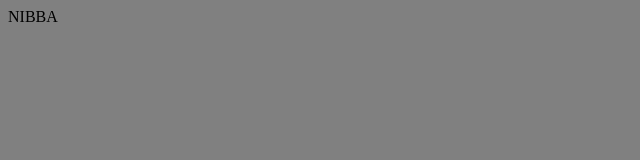
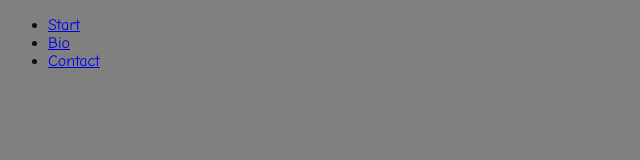
Before and after one commit to SlimShaker/LG, a plain HTML site: page index.html in a window 1280 px wide. Shown: the whole page, without its empty margins (0-640 px from the left). Drawn offline with Linux system fonts and the light colour scheme.

Commit message:
made development branch

```diff
--- a/index.html
+++ b/index.html
@@ -1,14 +1,34 @@
-
 <!DOCTYPE html>
 <html lang="en">
-<head>
-    <meta charset="UTF-8">
-    <meta name="viewport" content="width=, initial-scale=1.0">
-    <meta http-equiv="X-UA-Compatible" content="ie=edge">
+  <head>
     <title>LG</title>
-    <link rel="stylesheet" href="style/style.css">
-</head>
-<body>
-    NIBBA
-</body>
+    <meta charset="UTF-8" />
+    <meta name="viewport" content="width=device-width, inital-scale=1.0" />
+    <meta hhtp-equiv="X-UA-Compatible" content="ie=edge" />
+    <link rel="stylesheet" href="style/style.css" />
+  </head>
+  <body>
+      <header>
+
+
+
+      </header>
+
+    <nav class="navigation">
+      <ul>
+        <li><a href="#">Start</a></li>
+        <li>
+          <a href="pages/bio.html">Bio</a>
+        </li>
+        <li>
+          <a href="pages/contact.html">Contact</a>
+        </li>
+      </ul>
+    </nav>
+
+
+    <main></main>
+    <footer></footer>
+  </body>
+  <html></html>
 </html>
--- a/pages/style/style.css
+++ b/pages/style/style.css
@@ -0,0 +1,30 @@
+html {
+    font-family: "Comic Sans MS";
+    color: rgb(12, 12, 12);
+    margin: 0;
+    padding: 0;
+    height: 100%;
+  }
+
+  body{
+      background-image: url("/img/westcott_d0001_43x43_vy_gy_3_5_x_3_5_distressed_1475701900000_1285550.jpg")
+  }
+
+
+
+
+
+
+
+
+
+
+
+
+
+
+  .navigation {
+    float: leftS;
+    text-transform: uppercase;
+
+    }
--- a/style/style.css
+++ b/style/style.css
@@ -1,7 +1,10 @@
 html {
-margin: 0;
-padding: 0;
-}
+    font-family: "Comic Sans MS";
+    color: rgb(12, 12, 12);
+    margin: 0;
+    padding: 0;
+    height: 100%;
+  }
 body{
     background-color: gray;
 
```
Also changed, not shown: pages/bio.html (+12 -2 lines), pages/contact.html (added, +24 -0 lines), img/westcott_d0001_43x43_vy_gy_3_5_x_3_5_distressed_1475701900000_1285550.jpg (added).
